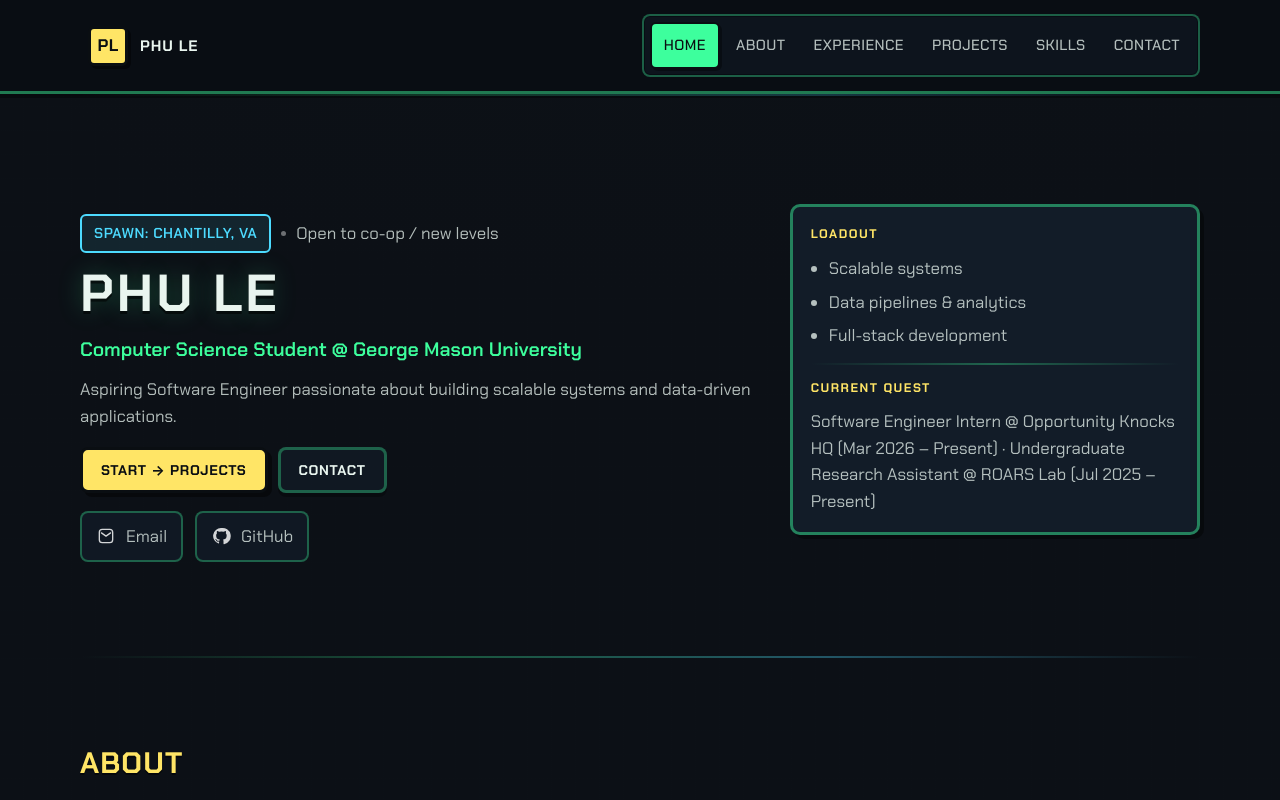
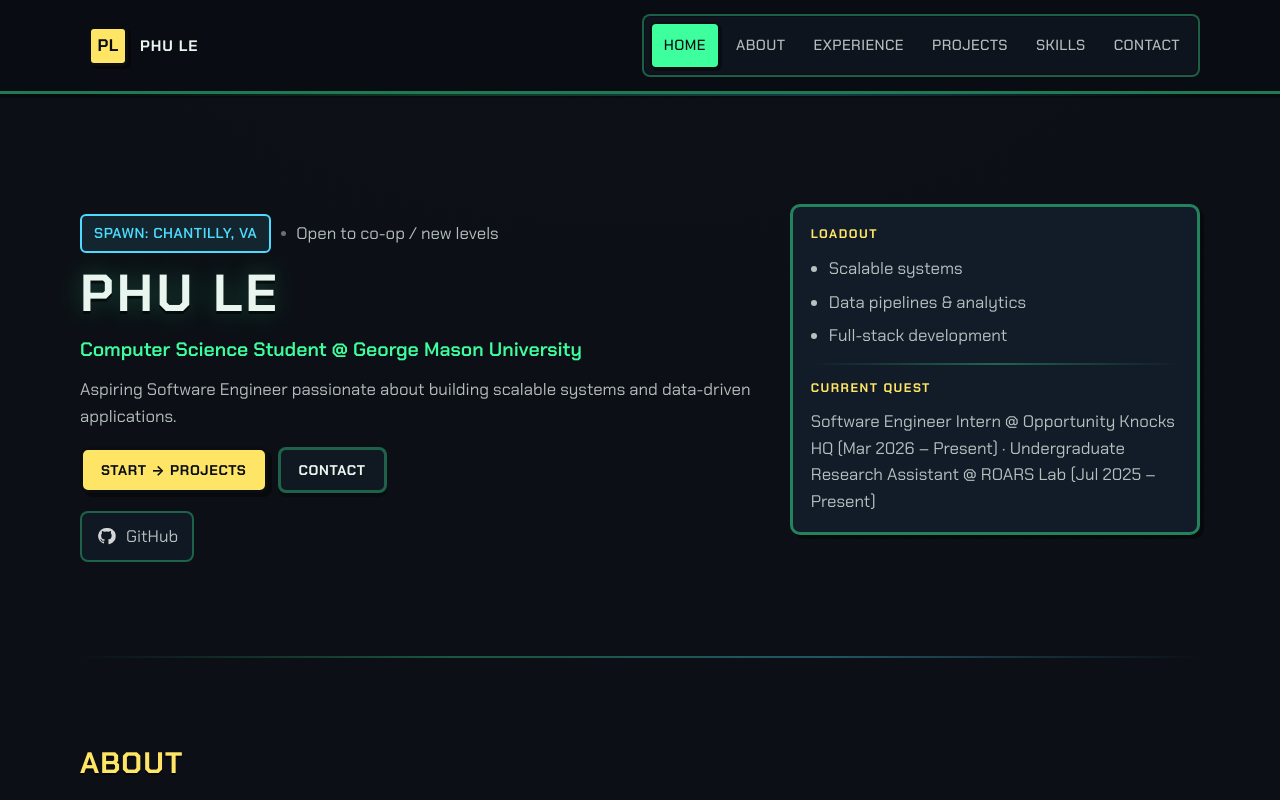
Before and after one commit to phuProjects/phule, a plain HTML site: page index.html in a window 1280 px wide. Shown: the top 800 px of the page. Drawn offline with Linux system fonts and the light colour scheme.

Commit message:
Remove email button

```diff
--- a/index.html
+++ b/index.html
@@ -64,26 +64,6 @@
             </div>
 
             <div class="hero-links" aria-label="Quick links">
-              <a class="icon-link" href="mailto:phu3262006@gmail.com">
-                <span class="icon" aria-hidden="true">
-                  <svg viewBox="0 0 24 24" width="20" height="20" fill="none">
-                    <path
-                      d="M4 7.5A3.5 3.5 0 0 1 7.5 4h9A3.5 3.5 0 0 1 20 7.5v9A3.5 3.5 0 0 1 16.5 20h-9A3.5 3.5 0 0 1 4 16.5v-9Z"
-                      class="svg-stroke"
-                      stroke-width="1.6"
-                    />
-                    <path
-                      d="M6.5 8.2 12 12.1l5.5-3.9"
-                      class="svg-stroke"
-                      stroke-width="1.6"
-                      stroke-linecap="round"
-                      stroke-linejoin="round"
-                    />
-                  </svg>
-                </span>
-                <span>Email</span>
-              </a>
-
               <a class="icon-link" href="https://github.com/phuProjects" target="_blank" rel="noreferrer">
                 <span class="icon" aria-hidden="true">
                   <svg viewBox="0 0 24 24" width="20" height="20" fill="none">
```
